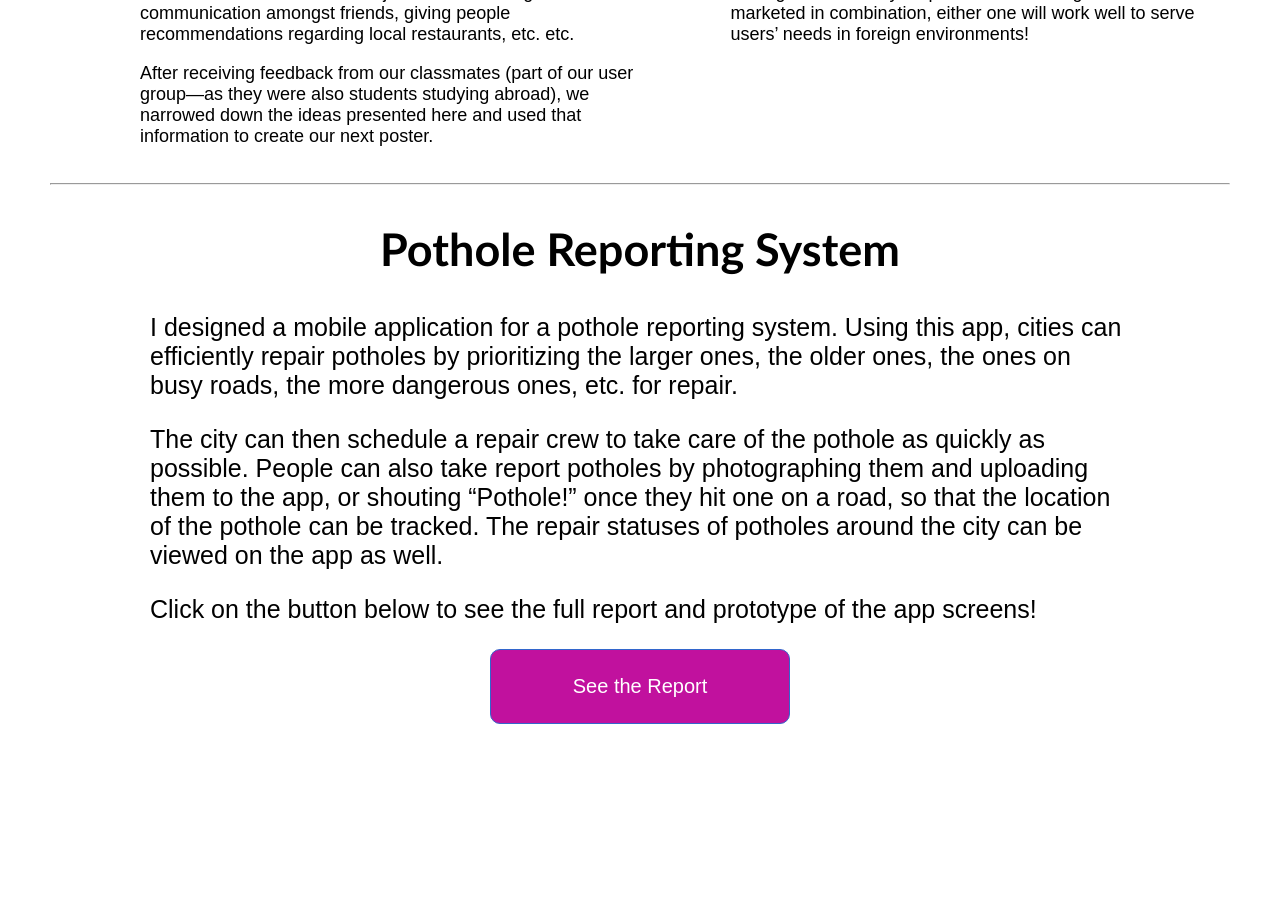
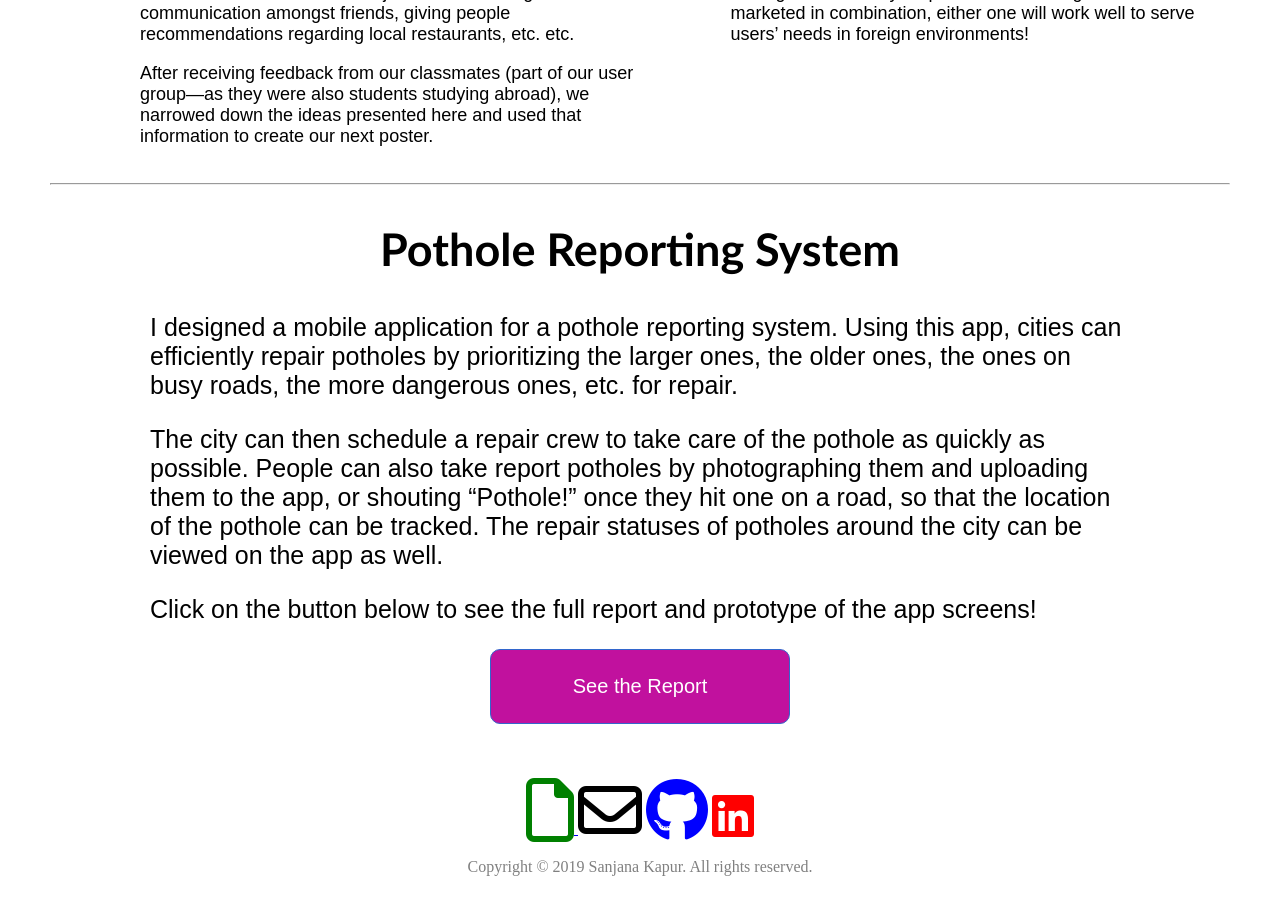
Before and after one commit to skapur12/skapur12.github.io, a Jekyll site: the page built from design.html, in a window 1280 px wide and 900 px high, scrolled down 2394 px. Built offline with Jekyll 4.4.1, drawn with Linux system fonts in a browser that asks for light colours; nearby versions of some CDN libraries; before the commit the page ends 3126 px from its top, so only the background shows below that.

Commit message:
Update design.html

```diff
--- a/design.html
+++ b/design.html
@@ -1,47 +1,7 @@
-<!DOCTYPE html>
-<html>
-  <link rel="stylesheet" type="text/css" href="style.css">
-  <head>
-    <title> Sanjana Kapur </title>
-  </head>
-
-  <body>
-
-      <!--Project Button-->
-  <div class="dropdown">
-    <button class="dropbtn">Projects</button>
-      <div class="dropdown-content">
-        <a href="https://skapur12.github.io/code.html">Code</a>
-        <a href="https://skapur12.github.io/design.html">Design</a>
-      </div>
-  </div>
-
-  <!-- New Home Button-->
-  <form>
-    <input class="MyButton" type="button" value="Home" onclick="window.location.href='https://skapur12.github.io/'"/>
-  </form>
-
-
-    <!-- Navigation -->
-    <!--div id="navigationbar">
-      <ul>
-        <li>
-          <a href="https://skapur12.github.io/" class="nav-link">Home</a>
-        </li>
-        <li id="projects"><a>Projects</a>
-          <ul>
-            <li>
-              <a href="https://skapur12.github.io/code.html" class="nav-link">Code</a>
-            </li>
-            <li>
-              <a href="https://skapur12.github.io/design.html" class="nav-link">Design</a>
-            </li>
-          </ul>
-        </li>
-      </ul>
-    </div>
-    </br>
-  </br-->
+---
+layout: default
+title: Sanjana Kapur
+---
 
 <!-- Content-->
 <div class="heading">
@@ -141,5 +101,3 @@
  </div>
 
 </div>
-  </body>
-</html>
```
